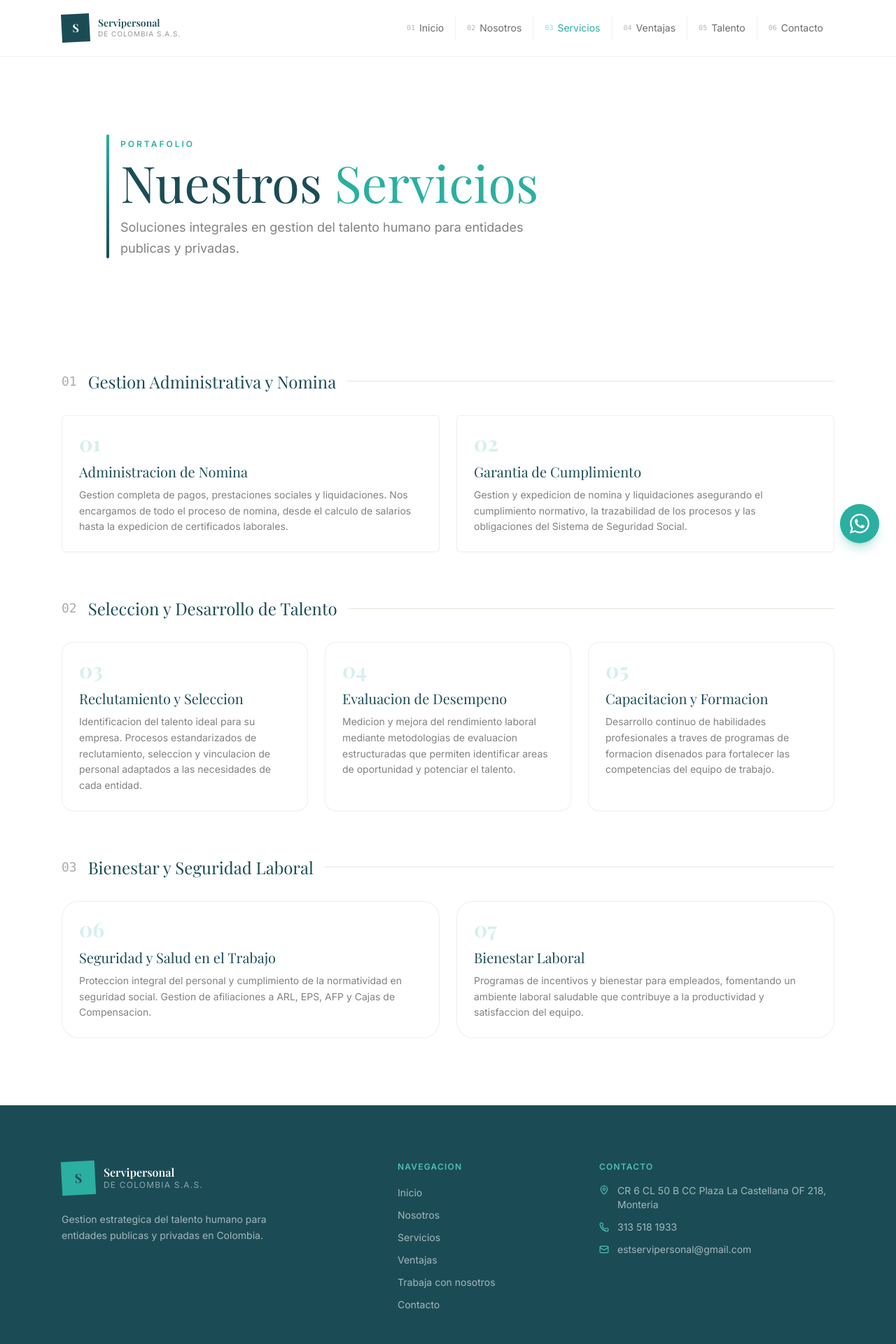
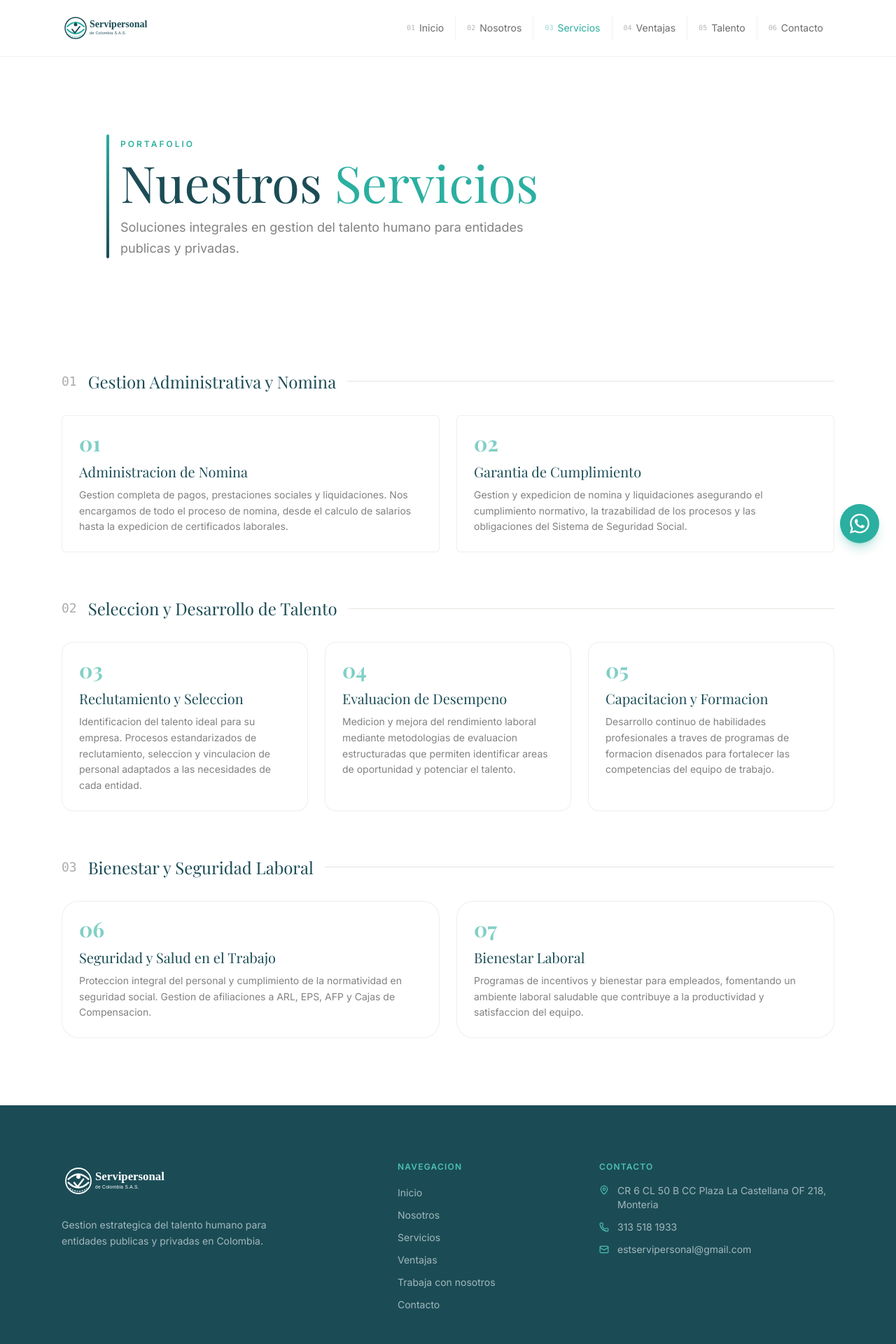
Before and after one commit to servipersonalsas-commits/servipersonal-web, a Next.js app: page /servicios in a window 1280 px wide. Shown: the top 1920 px of the page at 70% size. Built offline with nearby package versions, Linux system fonts and the light colour scheme; a web font is replaced by a local one.

Commit message:
fix: hero button click blocked, bump number contrast to turquoise/60, add logo.svg

```diff
--- a/src/app/page.tsx
+++ b/src/app/page.tsx
@@ -71,7 +71,7 @@ export default function HomePage() {
           </div>
         </div>
         <div
-          className="absolute bottom-0 left-0 right-0 h-32"
+          className="pointer-events-none absolute bottom-0 left-0 right-0 h-32"
           style={{
             background:
               "linear-gradient(to top, #ffffff 0%, transparent 100%)",
@@ -92,7 +92,7 @@ export default function HomePage() {
                 key={s.title}
                 className="group p-8 bg-white border border-stone/60 hover:border-turquoise/30 hover:shadow-lg hover:shadow-turquoise/5 transition-all duration-300"
               >
-                <span className="block text-5xl font-serif text-turquoise/20 font-bold leading-none mb-4">
+                <span className="block text-5xl font-serif text-turquoise/60 font-bold leading-none mb-4">
                   {s.num}
                 </span>
                 <h3 className="font-serif text-xl text-petroleum mb-2">
--- a/src/app/servicios/page.tsx
+++ b/src/app/servicios/page.tsx
@@ -103,7 +103,7 @@ export default function ServiciosPage() {
                     key={s.num}
                     className={`group ${group.radius} bg-white border border-stone/60 p-6 hover:border-turquoise/30 transition-colors`}
                   >
-                    <span className="block text-3xl font-serif text-turquoise/20 font-bold leading-none mb-3">
+                    <span className="block text-3xl font-serif text-turquoise/60 font-bold leading-none mb-3">
                       {s.num}
                     </span>
                     <h3 className="font-serif text-xl text-petroleum mb-2">
--- a/src/components/Footer.tsx
+++ b/src/components/Footer.tsx
@@ -16,18 +16,12 @@ export default function Footer() {
       <div className="max-w-6xl mx-auto px-6 py-20">
         <div className="grid md:grid-cols-12 gap-12">
           <div className="md:col-span-5">
-            <div className="flex items-center gap-3 mb-6">
-              <div className="w-12 h-12 bg-turquoise flex items-center justify-center text-petroleum font-serif font-bold text-lg transform -rotate-3">
-                S
-              </div>
-              <div>
-                <p className="text-base font-semibold font-serif leading-tight">
-                  Servipersonal
-                </p>
-                <p className="text-xs text-white/50 uppercase tracking-widest">
-                  de Colombia S.A.S.
-                </p>
-              </div>
+            <div className="w-48 h-14 mb-6">
+              <img
+                src="/logo.svg"
+                alt="Servipersonal de Colombia S.A.S."
+                className="w-full h-full object-contain brightness-0 invert"
+              />
             </div>
             <p className="text-sm text-white/60 leading-relaxed max-w-xs">
               Gestion estrategica del talento humano para entidades publicas y
--- a/src/components/Header.tsx
+++ b/src/components/Header.tsx
@@ -22,17 +22,11 @@ export default function Header() {
     <header className="fixed top-0 left-0 right-0 z-50 bg-white/90 backdrop-blur-md border-b border-stone/50">
       <div className="max-w-6xl mx-auto px-6 h-20 flex items-center justify-between">
         <Link href="/" className="flex items-center gap-3 group">
-          <div className="w-10 h-10 bg-petroleum flex items-center justify-center text-white font-serif font-bold text-base leading-none transform -rotate-3 group-hover:rotate-0 transition-transform duration-300">
-            S
-          </div>
-          <div className="hidden sm:block">
-            <p className="text-sm font-semibold text-petroleum leading-tight font-serif">
-              Servipersonal
-            </p>
-            <p className="text-[10px] text-charcoal/50 uppercase tracking-widest">
-              de Colombia S.A.S.
-            </p>
-          </div>
+          <img
+            src="/logo.svg"
+            alt="Servipersonal de Colombia S.A.S."
+            className="h-10 w-auto"
+          />
         </Link>
 
         <nav className="hidden md:flex items-center">
```
Also changed, not shown: public/logo.svg (added).
